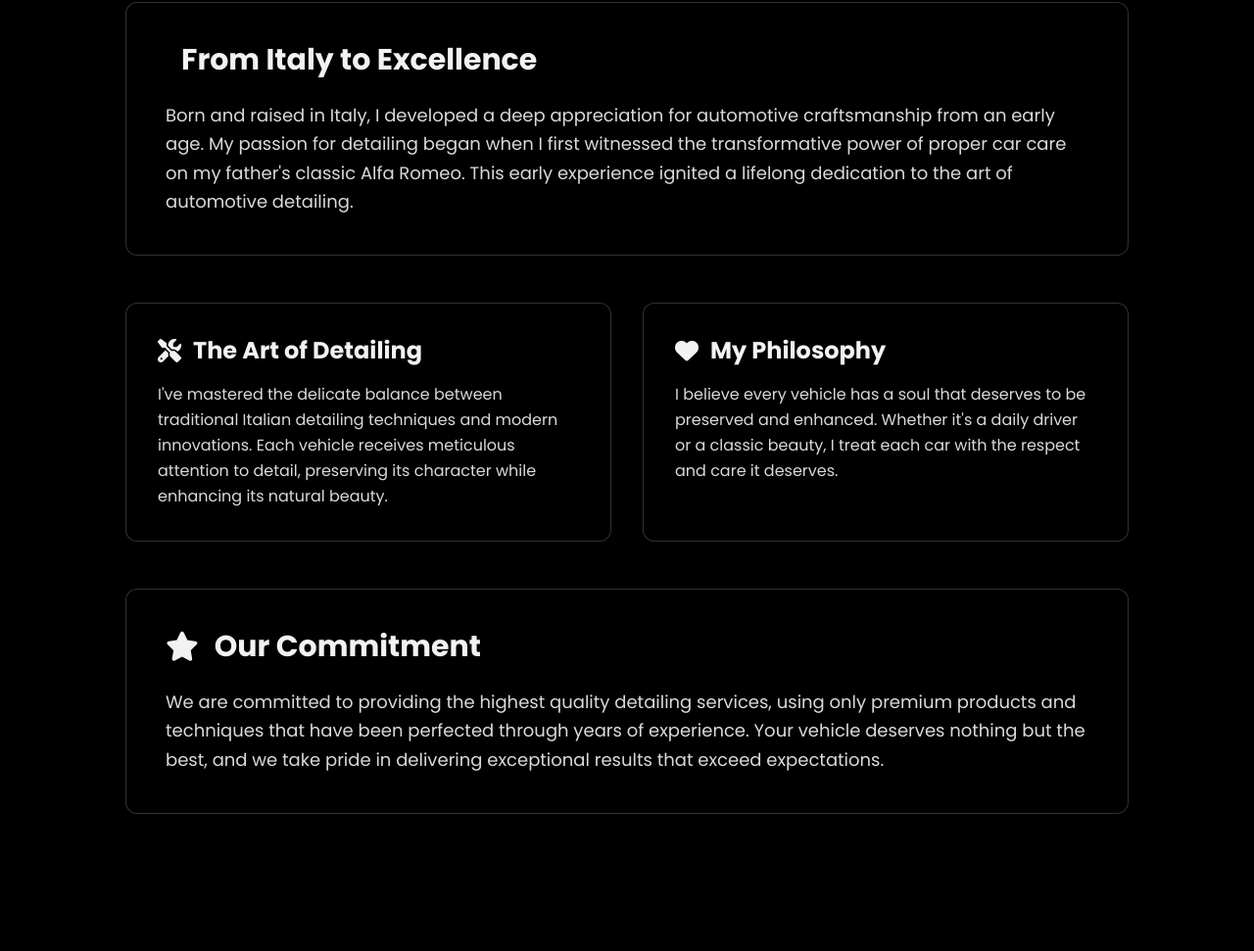
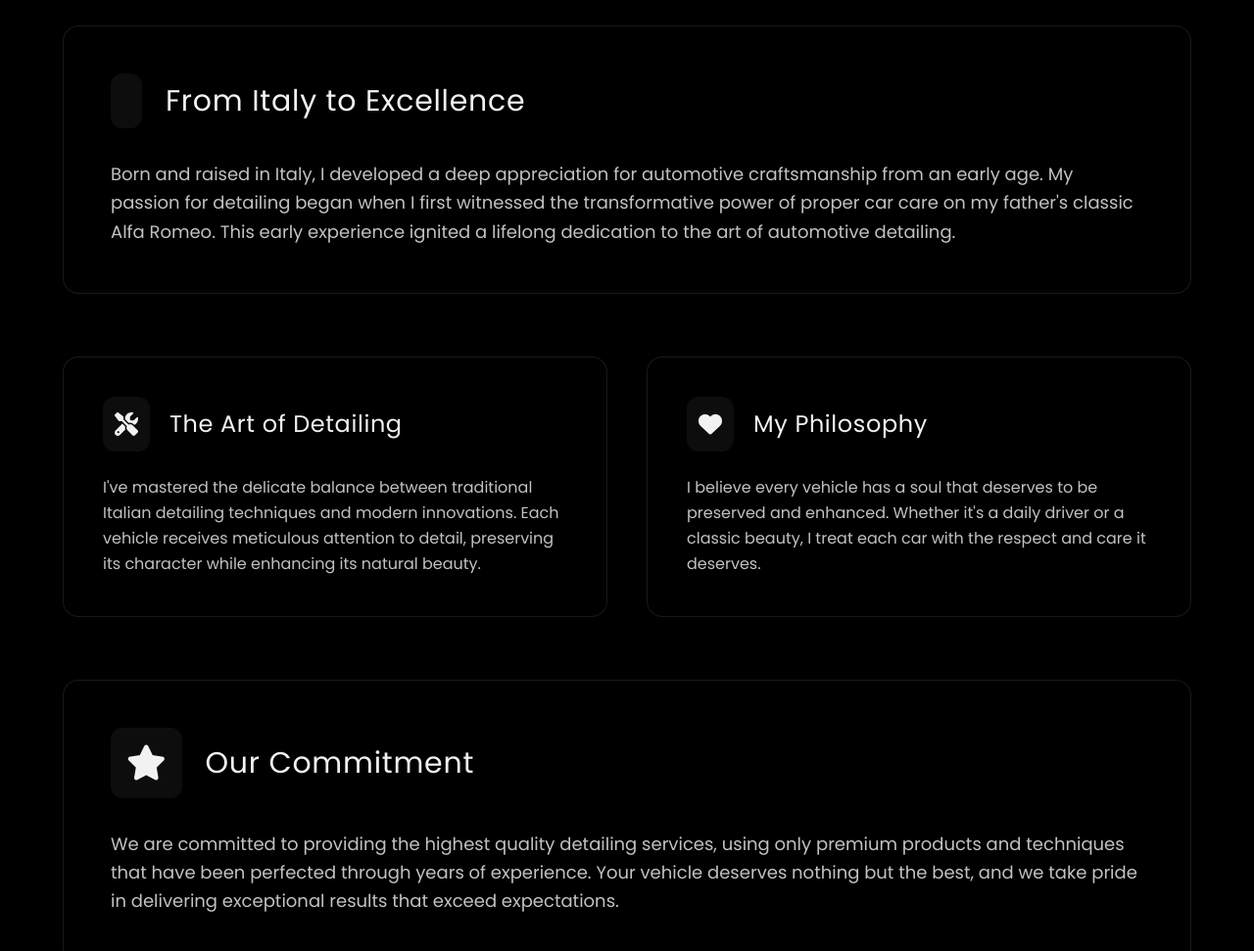
Before and after one commit to TheEnglishDutchman/passiondetailing.github.io, a website: page index.html in a window 1280 px wide. Shown: the part 1018-1989 px from the top of the page at 98% size. Drawn offline with nearby package versions, Linux system fonts and the light colour scheme.

Commit message:
Modernize My Journey section with improved typography and visual design

```diff
--- a/index.html
+++ b/index.html
@@ -217,53 +217,61 @@
     </section>
 
     <!-- Story Section -->
-    <section id="story" class="py-20 bg-[#000000]">
+    <section id="story" class="py-24 bg-[#000000]">
         <div class="container">
-            <div class="max-w-5xl mx-auto">
-                <h2 class="section-title text-center text-[#F2F2F2] mb-16">My Journey</h2>
+            <div class="max-w-6xl mx-auto">
+                <h2 class="section-title text-center text-[#F2F2F2] mb-20 text-4xl font-light tracking-wide">My Journey</h2>
 
-                <div class="space-y-12">
+                <div class="space-y-16">
                     <!-- Main Story -->
-                    <div class="bg-[#000000] border border-[#F2F2F2]/20 p-10 rounded-xl hover:border-[#F2F2F2]/40 transition-all duration-300">
-                        <div class="flex items-center mb-6">
-                            <i class="fas fa-flag-italy text-3xl text-[#F2F2F2] mr-4"></i>
-                            <h3 class="text-3xl font-bold text-[#F2F2F2]">From Italy to Excellence</h3>
+                    <div class="bg-[#000000] border border-[#F2F2F2]/10 p-12 rounded-2xl hover:border-[#F2F2F2]/30 transition-all duration-500 shadow-lg">
+                        <div class="flex items-center mb-8">
+                            <div class="bg-[#F2F2F2]/5 p-4 rounded-xl mr-6">
+                                <i class="fas fa-flag-italy text-4xl text-[#F2F2F2]"></i>
+                            </div>
+                            <h3 class="text-3xl font-light text-[#F2F2F2] tracking-wide">From Italy to Excellence</h3>
                         </div>
-                        <p class="text-[#F2F2F2]/90 leading-relaxed text-lg">
+                        <p class="text-[#F2F2F2]/80 leading-relaxed text-lg font-light">
                             Born and raised in Italy, I developed a deep appreciation for automotive craftsmanship from an early age. My passion for detailing began when I first witnessed the transformative power of proper car care on my father's classic Alfa Romeo. This early experience ignited a lifelong dedication to the art of automotive detailing.
                         </p>
                     </div>
 
                     <!-- Expertise -->
-                    <div class="grid md:grid-cols-2 gap-8">
-                        <div class="bg-[#000000] border border-[#F2F2F2]/20 p-8 rounded-xl hover:border-[#F2F2F2]/40 transition-all duration-300">
-                            <div class="flex items-center mb-4">
-                                <i class="fas fa-tools text-2xl text-[#F2F2F2] mr-3"></i>
-                                <h3 class="text-2xl font-bold text-[#F2F2F2]">The Art of Detailing</h3>
+                    <div class="grid md:grid-cols-2 gap-10">
+                        <div class="bg-[#000000] border border-[#F2F2F2]/10 p-10 rounded-2xl hover:border-[#F2F2F2]/30 transition-all duration-500 shadow-lg">
+                            <div class="flex items-center mb-6">
+                                <div class="bg-[#F2F2F2]/5 p-3 rounded-xl mr-5">
+                                    <i class="fas fa-tools text-2xl text-[#F2F2F2]"></i>
+                                </div>
+                                <h3 class="text-2xl font-light text-[#F2F2F2] tracking-wide">The Art of Detailing</h3>
                             </div>
-                            <p class="text-[#F2F2F2]/90 leading-relaxed">
+                            <p class="text-[#F2F2F2]/80 leading-relaxed font-light">
                                 I've mastered the delicate balance between traditional Italian detailing techniques and modern innovations. Each vehicle receives meticulous attention to detail, preserving its character while enhancing its natural beauty.
                             </p>
                         </div>
 
-                        <div class="bg-[#000000] border border-[#F2F2F2]/20 p-8 rounded-xl hover:border-[#F2F2F2]/40 transition-all duration-300">
-                            <div class="flex items-center mb-4">
-                                <i class="fas fa-heart text-2xl text-[#F2F2F2] mr-3"></i>
-                                <h3 class="text-2xl font-bold text-[#F2F2F2]">My Philosophy</h3>
+                        <div class="bg-[#000000] border border-[#F2F2F2]/10 p-10 rounded-2xl hover:border-[#F2F2F2]/30 transition-all duration-500 shadow-lg">
+                            <div class="flex items-center mb-6">
+                                <div class="bg-[#F2F2F2]/5 p-3 rounded-xl mr-5">
+                                    <i class="fas fa-heart text-2xl text-[#F2F2F2]"></i>
+                                </div>
+                                <h3 class="text-2xl font-light text-[#F2F2F2] tracking-wide">My Philosophy</h3>
                             </div>
-                            <p class="text-[#F2F2F2]/90 leading-relaxed">
+                            <p class="text-[#F2F2F2]/80 leading-relaxed font-light">
                                 I believe every vehicle has a soul that deserves to be preserved and enhanced. Whether it's a daily driver or a classic beauty, I treat each car with the respect and care it deserves.
                             </p>
                         </div>
                     </div>
 
                     <!-- Commitment -->
-                    <div class="bg-[#000000] border border-[#F2F2F2]/20 p-10 rounded-xl hover:border-[#F2F2F2]/40 transition-all duration-300">
-                        <div class="flex items-center mb-6">
-                            <i class="fas fa-star text-3xl text-[#F2F2F2] mr-4"></i>
-                            <h3 class="text-3xl font-bold text-[#F2F2F2]">Our Commitment</h3>
+                    <div class="bg-[#000000] border border-[#F2F2F2]/10 p-12 rounded-2xl hover:border-[#F2F2F2]/30 transition-all duration-500 shadow-lg">
+                        <div class="flex items-center mb-8">
+                            <div class="bg-[#F2F2F2]/5 p-4 rounded-xl mr-6">
+                                <i class="fas fa-star text-4xl text-[#F2F2F2]"></i>
+                            </div>
+                            <h3 class="text-3xl font-light text-[#F2F2F2] tracking-wide">Our Commitment</h3>
                         </div>
-                        <p class="text-[#F2F2F2]/90 leading-relaxed text-lg">
+                        <p class="text-[#F2F2F2]/80 leading-relaxed text-lg font-light">
                             We are committed to providing the highest quality detailing services, using only premium products and techniques that have been perfected through years of experience. Your vehicle deserves nothing but the best, and we take pride in delivering exceptional results that exceed expectations.
                         </p>
                     </div>
```
